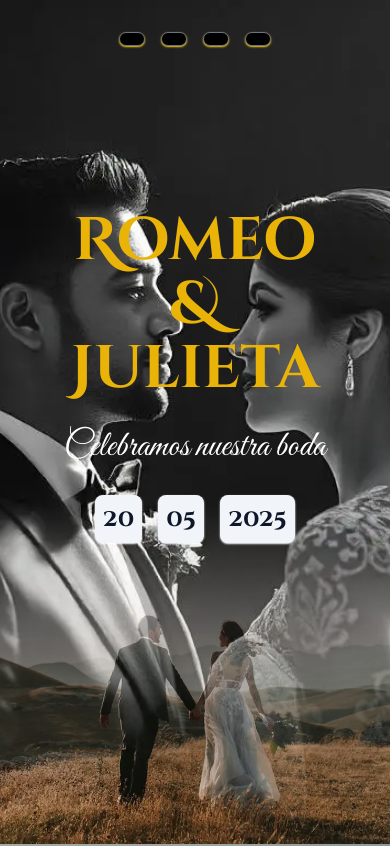
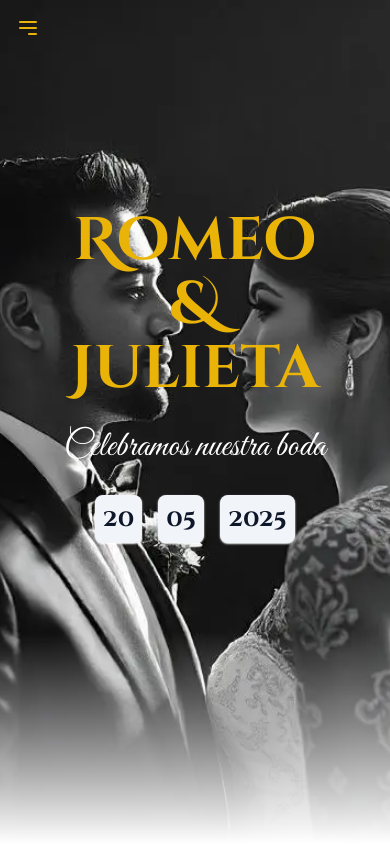
Before and after one commit to Arielstereo/wedding, a Next.js app: page / in a window 390 px wide. Shown: the top 846 px of the page. Built offline with nearby package versions, Linux system fonts and the light colour scheme.

Commit message:
changed styles and colors

```diff
--- a/src/app/components/History.jsx
+++ b/src/app/components/History.jsx
@@ -21,7 +21,7 @@ const History = () => {
       data-aos="zoom-in"
       data-aos-duration="2000"
       id="history"
-      className={`${subtitle.className} h-screen flex flex-col items-center justify-center `}
+      className={`${subtitle.className} h-screen flex flex-col items-center justify-center pb-24 scroll-mt-32 bg-white `}
     >
       <h2 className="text-6xl md:text-8xl text-slate-900 text-center mt-48 ">
         Nuestra historia
--- a/src/app/components/Invitation.jsx
+++ b/src/app/components/Invitation.jsx
@@ -1,7 +1,6 @@
 import { Great_Vibes } from "next/font/google";
 import Image from "next/image";
 import Link from "next/link";
-
 
 const subtitle = Great_Vibes({
   subsets: ["latin"],
@@ -9,30 +8,33 @@ const subtitle = Great_Vibes({
 });
 
 const Invitation = () => {
-
   return (
     <section
       data-aos="zoom-in-up"
       data-aos-duration="2000"
       id="invitation"
-      className={`${subtitle.className} antialiased h-screen flex flex-col relative justify-center items-center`}
+      className={`${subtitle.className} invitation antialiased h-screen flex flex-col justify-center items-center bg-gradient-to-br from-slate-900 to-slate-800 scroll-mt-64`}
     >
-      <div>
       <Image
         src="/flower.png"
         alt="flower"
         width={800}
         height={800}
-          className="w-64 md:w-96 object-cover absolute top-32 md:top-64 left-0 right-0 mx-auto"
+        className="w-64 md:w-72 object-cover absolute top-24 md:top-8 left-0 right-0 mx-auto"
       />
-        <div className="text-slate-900 absolute top-56 md:top-96 left-0 right-0 mx-1 z-10">
+      <div className="text-white flex flex-col mt-48 items-center justify-center mx-1">
         <h2 className="text-4xl md:text-6xl lg:text-7xl text-center mb-6">
           Te invitamos a nuestra boda
         </h2>
         <div className="flex flex-col justify-center items-center md:gap-4 text-2xl md:text-4xl">
           <p>20 de mayo de 2025</p>
           <p>Iglesia de San Pedro | 20hs</p>
-            <a href="#place" className="hover:text-yellow-600 underline underline-offset-2">Salón Janos Liniers | 22hs</a>
+          <a
+            href="#place"
+            className="hover:text-yellow-600 underline underline-offset-2"
+          >
+            Salón Janos Liniers | 22hs
+          </a>
           <p>Confirma tu asistencia en el siguiente link ... </p>
           <Link
             href="/confirm"
@@ -42,7 +44,6 @@ const Invitation = () => {
           </Link>
         </div>
       </div>
-      </div>
     </section>
   );
 };
--- a/src/app/components/Maps.jsx
+++ b/src/app/components/Maps.jsx
@@ -1,6 +1,6 @@
 const Maps = () => {
   return (
-    <div className="hidden md:block">
+    <div className="hidden md:block cursor-pointer transform hover:scale-105 transition-transform">
       <iframe src="https://www.google.com/maps/embed?pb=!1m18!1m12!1m3!1d26264.62812339642!2d-58.509376250000024!3d-34.62745609999999!2m3!1f0!2f0!3f0!3m2!1i1024!2i768!4f13.1!3m3!1m2!1s0x95bcc9f5b97ab967%3A0x83f67428a479d9f4!2sJanos%20Liniers!5e0!3m2!1ses-419!2sar!4v1737410881897!5m2!1ses-419!2sar" width="400" height="300" allowFullScreen="" loading="lazy" referrerPolicy="no-referrer-when-downgrade"></iframe>
     </div>
   )
--- a/src/app/components/NavMobile.jsx
+++ b/src/app/components/NavMobile.jsx
@@ -1,31 +1,48 @@
+"use client"
+
 import Link from "next/link";
+import { useState } from "react";
+import "animate.css"
 
 const NavMobile = () => {
+  const [isMenuOpen, setIsMenuOpen] = useState(false);
   return (
-    <nav className="fixed md:hidden z-30 bg-transparent right-0 left-0 top-2">
-      <ul className="flex justify-center gap-4 py-2 px-6 mx-auto w-fit mt-4">
-        <li className="border border-gray-500 bg-black shadow-sm shadow-yellow-400 px-3 pt-2 pb-1 rounded-xl transform transition-transform active:scale-110">
-          <Link href="/">
-            <span className="icon-[ion--home] text-white text-2xl"></span>
-          </Link>
+    <nav className="md:hidden fixed bg-transparent z-50 top-0 left-0 right-0 p-4 animate__animated animate__slideInDown animate__slower">
+    <div>
+      {/* Botón de menú */}
+      <button
+        onClick={() => setIsMenuOpen(!isMenuOpen)}
+        className="text-yellow-500 focus:outline-none"
+      >
+        {isMenuOpen ? (
+          <svg xmlns="http://www.w3.org/2000/svg" className="h-6 w-6" fill="none" viewBox="0 0 24 24" stroke="currentColor">
+            <path strokeLinecap="round" strokeLinejoin="round" strokeWidth={2} d="M6 18L18 6M6 6l12 12" />
+          </svg>
+        ) : (
+          <svg xmlns="http://www.w3.org/2000/svg" className="h-6 w-6" fill="none" viewBox="0 0 24 24" stroke="currentColor">
+            <path strokeLinecap="round" strokeLinejoin="round" strokeWidth={2} d="M4 6h16M4 12h16m-7 6h7" />
+          </svg>
+        )}
+      </button>
+    </div>
+    {/* Menú desplegable */}
+    {isMenuOpen && (
+      <ul className="flex -mt-2 items-center justify-center gap-4 animate__animated animate__slideInDown animate__slower">
+        <li className="text-yellow-500">
+          <Link href="#header">Inicio</Link>
         </li>
-        <li className="border border-gray-500 bg-black shadow-sm shadow-yellow-400 px-3 pt-2 pb-1 rounded-xl transform transition-transform active:scale-110">
-          <Link href="#history">
-            <span className="icon-[solar--gallery-bold] text-white text-2xl"></span>
-          </Link>
+        <li className="text-yellow-500">
+          <Link href="#history">Historia</Link>
         </li>
-        <li className="border border-gray-500 bg-black shadow-sm shadow-yellow-400 px-3 pt-2 pb-1 rounded-xl transform transition-transform active:scale-110">
-          <Link href="#invitation">
-            <span className="icon-[mingcute--invite-fill] text-white text-2xl"></span>
-          </Link>
+        <li className="text-yellow-500">
+          <Link href="#invitation">Invitación</Link>
         </li>
-        <li className="border border-gray-500 bg-black shadow-sm shadow-yellow-400 px-3 pt-2 pb-1 rounded-xl transform transition-transform active:scale-110">
-          <Link href="/gallery">
-            <span className="icon-[zondicons--camera] text-white text-2xl"></span>
-          </Link>
+        <li className="text-yellow-500">
+          <Link href="/gallery">Galeria</Link>
         </li>
       </ul>
-    </nav>
+    )}
+  </nav>
   );
 };
 
--- a/src/app/components/Place.jsx
+++ b/src/app/components/Place.jsx
@@ -1,3 +1,4 @@
+import Image from "next/image";
 import Maps from "./Maps";
 import MapsResponsive from "./MapsResponsive";
 
@@ -37,20 +38,26 @@ const Place = () => {
             La fiesta se llevará a caba el día 25-05-25 a las 22hs.
           </p>
           <div className="hidden md:flex gap-4 mt-6">
-            <img
-              className="w-1/2 md:w-1/4 shadow-lg shadow-black rounded-lg"
+            <Image
+              className="w-1/2 md:w-1/4 shadow-lg shadow-black rounded-lg cursor-pointer transform hover:scale-105 transition-transform"
               src="/janos.jpeg"
               alt="janos"
+              height={600}
+              width={600}
             />
-            <img
-              className="w-1/2 md:w-1/4 shadow-lg shadow-black rounded-lg"
+            <Image
+              className="w-1/2 md:w-1/4 shadow-lg shadow-black rounded-lg cursor-pointer transform hover:scale-105 transition-transform"
               src="/janos3.jpg"
               alt="janos"
+              height={600}
+              width={600}
             />
-            <img
-              className="w-1/2 md:w-1/4 shadow-lg shadow-black rounded-lg"
+            <Image
+              className="w-1/2 md:w-1/4 shadow-lg shadow-black rounded-lg cursor-pointer transform hover:scale-105 transition-transform"
               src="/janos2.jpeg"
               alt="janos"
+              height={600}
+              width={600}
             />
           </div>
         </div>
--- a/src/app/confirm/page.jsx
+++ b/src/app/confirm/page.jsx
@@ -3,9 +3,9 @@ import BackButton from '../components/BackButton';
 
 const Confirm = () => {
   return (
-    <div className='flex flex-col gap-8 items-center justify-center h-screen mx-4 relative'>
+    <div className='flex flex-col gap-8 items-center justify-center h-screen px-4 relative bg-slate-900'>
       <BackButton />
-      <h1 className="text-center text-slate-900 font-bold text-2xl lg:text-4xl">Completa el formulario para confirmar tu asistencia</h1>
+      <h1 className="text-center text-slate-100 font-bold text-2xl lg:text-4xl">Completa el formulario para confirmar tu asistencia</h1>
       <Form />
     </div>
   )
--- a/src/app/gallery/page.jsx
+++ b/src/app/gallery/page.jsx
@@ -30,13 +30,10 @@ const Gallery = () => {
   return (
     <div className="flex flex-col items-center mt-32 h-screen">
       <BackButton />
-      <h2 className="text-center text-slate-900 text-4xl font-bold md:text-5xl mb-4">
+      <h2 className="text-center text-slate-900 text-4xl md:text-5xl mb-8">
         Galeria de fotos
       </h2>
-      <span className="text-yellow-600 text-base font-semibold block mb-8 w-fit px-4 text-center">
-        Gracias por venir y compartir con nosotros estos momentos inolvidables.
-      </span>
-      <div className="grid grid-cols-2 md:grid-cols-3 gap-4 w-3/4">
+      <div className="grid grid-cols-1 md:grid-cols-3 gap-4 w-3/4">
         {images.map((src) => (
           <Image
             key={src}
@@ -44,13 +41,15 @@ const Gallery = () => {
             alt={`Image ${src}`}
             width={600}
             height={600}
-            className="rounded-lg shadow-lg object-cover h-full cursor-pointer transform hover:scale-105 transition-transform"
+            className="rounded-lg shadow-lg object-cover h-full md:h-96 cursor-pointer transform hover:scale-105 transition-transform"
             onClick={() => handleImageClick(src)}
             title="Haz click para ampliar"
           />
         ))}
       </div>
-
+      <span className="text-yellow-600 text-lg block mb-8 w-fit px-4 text-center py-16">
+        Gracias por venir y compartir con nosotros estos momentos inolvidables.
+      </span>
       {selectedImage && (
         <div className="fixed inset-0 flex items-center justify-center backdrop-blur-sm bg-opacity-20 z-50">
           <div className="relative">
--- a/src/app/globals.css
+++ b/src/app/globals.css
@@ -7,15 +7,15 @@ body {
   margin: 0;
   padding: 0;
   box-sizing: border-box;
-  background-image: url("/background.webp");
+  /* background-image: url("/background.webp");
   background-size: cover;
   background-attachment: fixed;
-  background-position: center;
+  background-position: center; */
   scroll-behavior: smooth;
 }
 
 .header-img {
-  mask-image: linear-gradient(black 60%, transparent 100%);
+  mask-image: linear-gradient(black 75%, transparent 100%);
 }
 
 .swiper {
```
Lines whose indentation alone changed are shown as unchanged.
